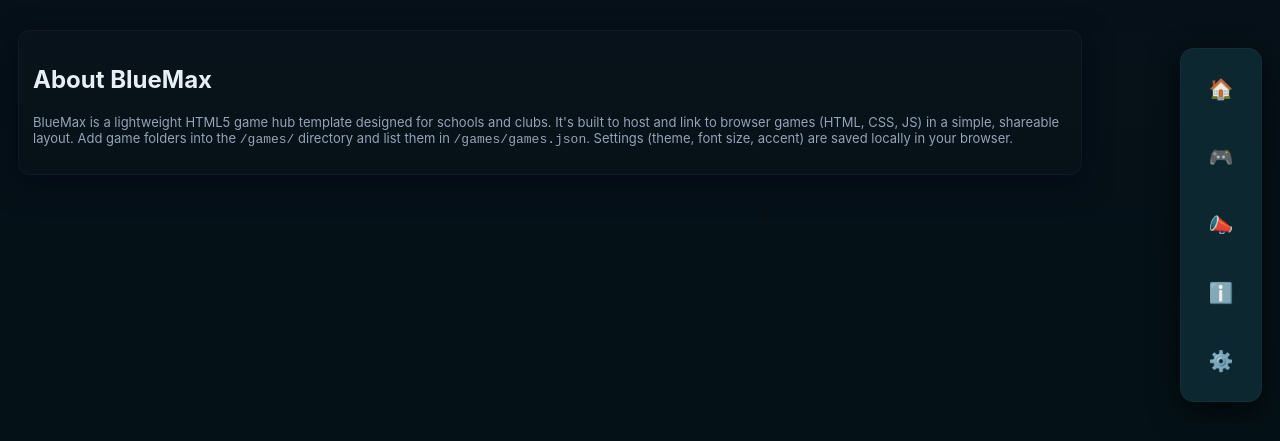
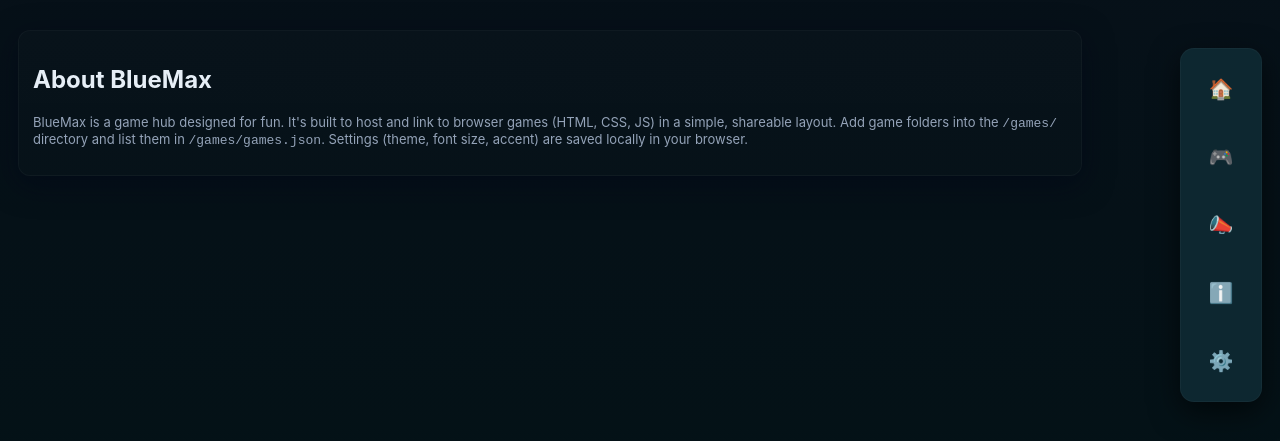
Before and after one commit to isaaclkiwi-a11y/bluemax, a plain HTML site: page bluemax_final/about.html in a window 1280 px wide. Shown: the part 175-616 px from the top of the page. Drawn offline with Linux system fonts and the light colour scheme.

Commit message:
Update about.html

```diff
--- a/bluemax_final/about.html
+++ b/bluemax_final/about.html
@@ -5,7 +5,7 @@
   <main class="container"><div class="left-col">
     <section class="card">
       <h2>About BlueMax</h2>
-      <p class="small">BlueMax is a lightweight HTML5 game hub template designed for schools and clubs. It's built to host and link to browser games (HTML, CSS, JS) in a simple, shareable layout. Add game folders into the <code>/games/</code> directory and list them in <code>/games/games.json</code>. Settings (theme, font size, accent) are saved locally in your browser.</p>
+      <p class="small">BlueMax is a game hub designed for fun. It's built to host and link to browser games (HTML, CSS, JS) in a simple, shareable layout. Add game folders into the <code>/games/</code> directory and list them in <code>/games/games.json</code>. Settings (theme, font size, accent) are saved locally in your browser.</p>
     </section>
   </div></main>
   <div class="sidebar" role="menu" aria-label="Quick actions">
```
